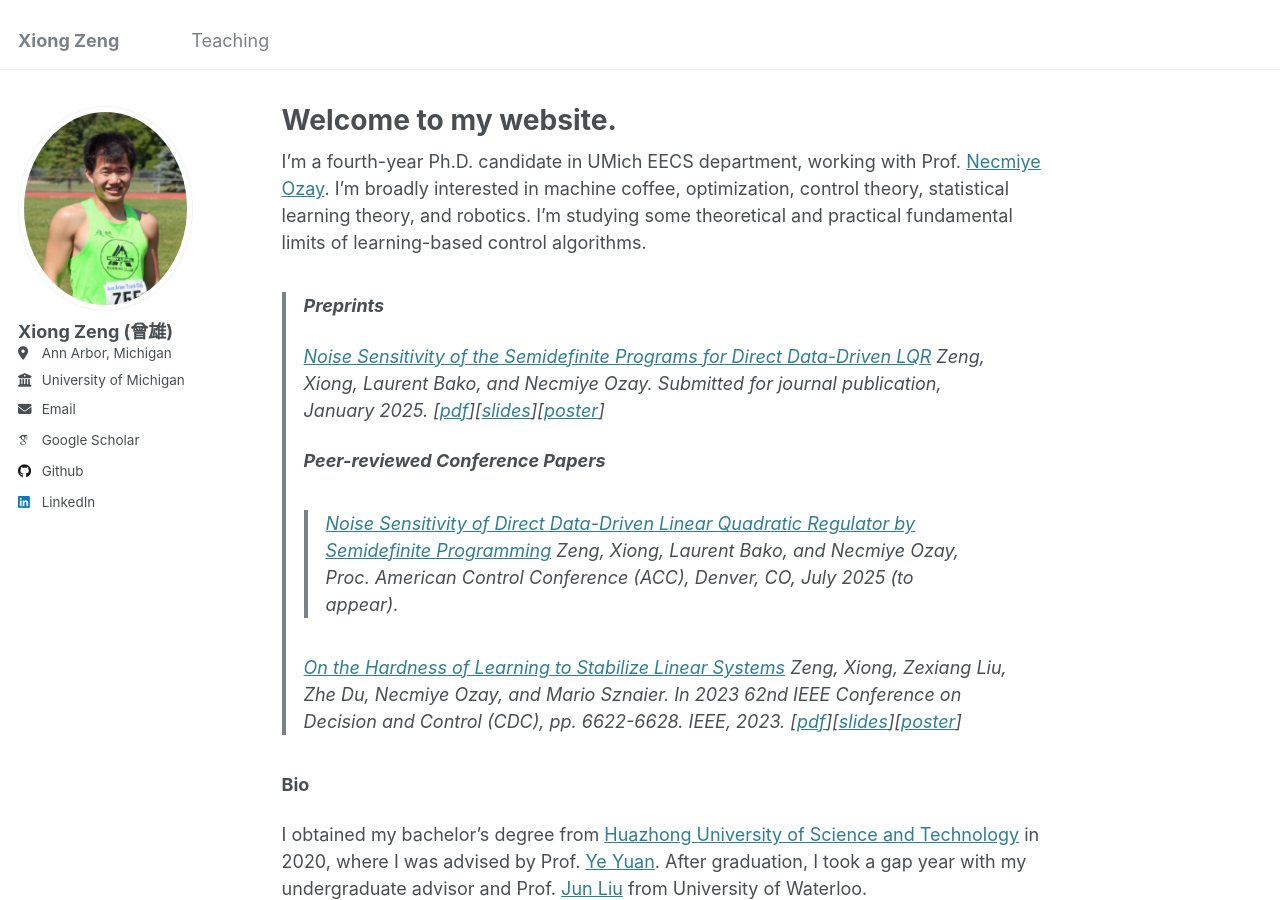
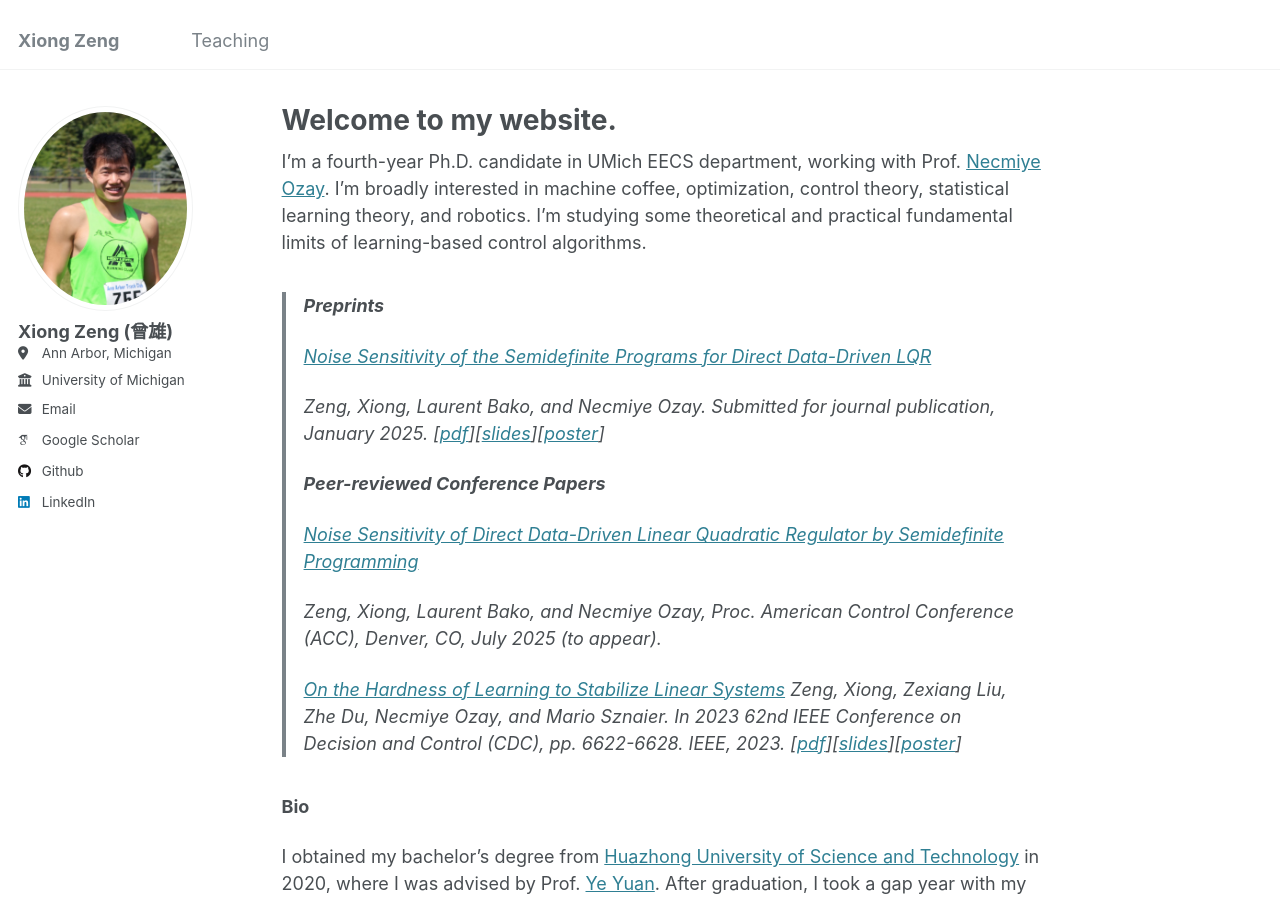
Before and after one commit to zengxiong111/zengxiong.github.io, a Jekyll site: the page built from _pages/about.md, in a window 1280 px wide and 900 px high. Built offline with Jekyll 4.4.1, drawn with Linux system fonts in a browser that asks for light colours; some web fonts are replaced.

```diff
--- a/_pages/about.md
+++ b/_pages/about.md
@@ -13,12 +13,14 @@ I'm a fourth-year Ph.D. candidate in UMich EECS department, working with Prof. <
 > **Preprints**
 >
 > [Noise Sensitivity of the Semidefinite Programs for Direct Data-Driven LQR](https://arxiv.org/abs/2412.19705)
+>
 > Zeng, Xiong, Laurent Bako, and Necmiye Ozay. Submitted for journal publication, January 2025. [<a href="https://github.com/zengxiong111/zengxiong.github.io/blob/master/files/Noise%20Sensitivity%20of%20the%20Semidefinite%20Programs%20for%20Direct%20Data-Driven%20LQR.pdf" target="_blank">pdf</a>][<a href="https://github.com/zengxiong111/zengxiong.github.io/blob/master/files/slides_Noise%20Sensitivity%20of%20DDD%20LQR%20by%20Semidefinite%20Programming.pdf" target="_blank">slides</a>][<a href="https://github.com/zengxiong111/zengxiong.github.io/blob/master/files/Poster_Noise%20Sensitivity%20of%20DDD%20LQR%20by%20Semidefinite%20Programming.pdf" target="_blank">poster</a>]
 >
 >
 > **Peer-reviewed Conference Papers**
 >
->> [Noise Sensitivity of Direct Data-Driven Linear Quadratic Regulator by Semidefinite Programming](https://web.eecs.umich.edu/~necmiye/pubs/ZengBO_acc25.pdf)
+> [Noise Sensitivity of Direct Data-Driven Linear Quadratic Regulator by Semidefinite Programming](https://web.eecs.umich.edu/~necmiye/pubs/ZengBO_acc25.pdf)
+>
 > Zeng, Xiong, Laurent Bako, and Necmiye Ozay, Proc. American Control Conference (ACC), Denver, CO, July 2025 (to appear).
 >
 >
```
